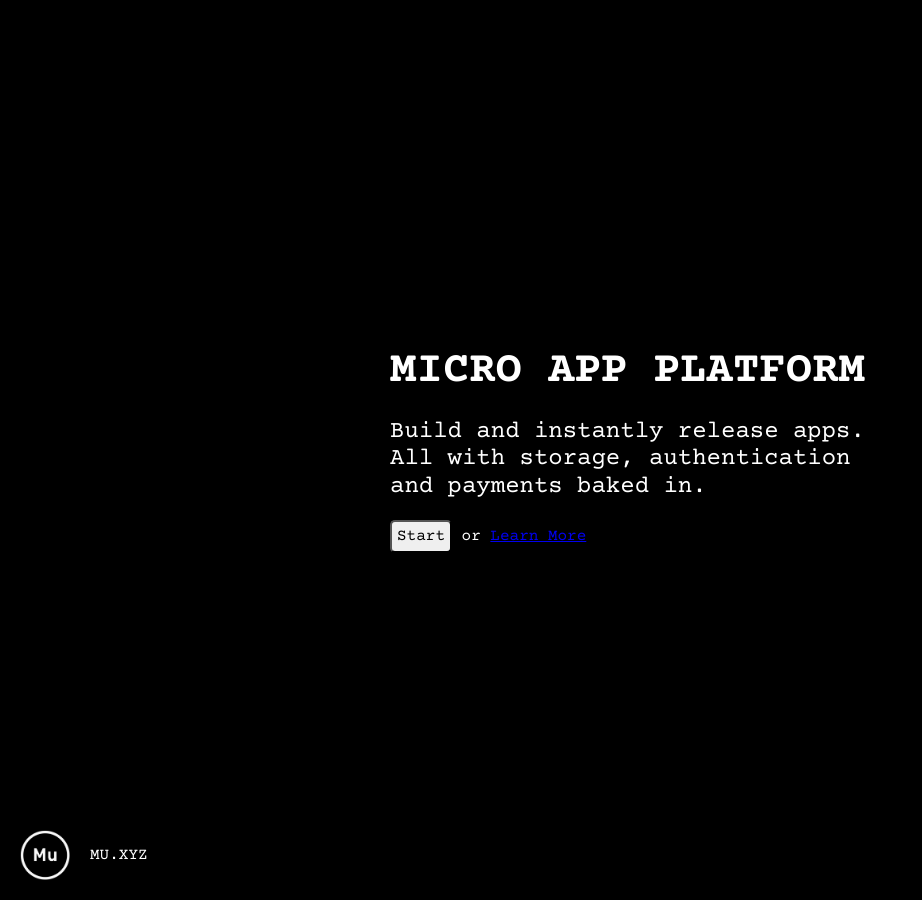
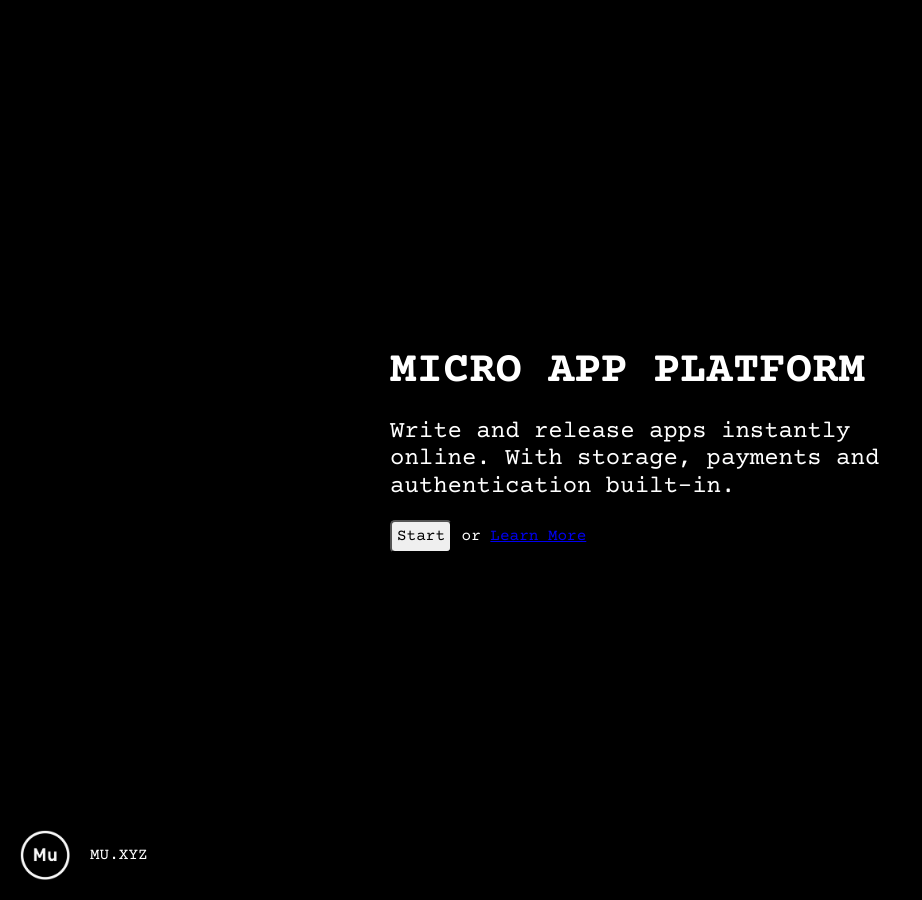
Before and after one commit to muxyz/website, a Jekyll site: the page index.html, which Jekyll copies as it is, in a window 1280 px wide. Shown: the whole page, without its empty margins (0-922 px from the left). Built offline with Jekyll 4.4.1, drawn with Linux system fonts in a browser that asks for light colours.

Commit message:
Update index.html

```diff
--- a/index.html
+++ b/index.html
@@ -20,7 +20,7 @@
     <div class="wrap">
       <div class="inner">
         <h1>Micro app platform</h1>
-        <h2>Build and instantly release apps. All with storage, authentication and payments baked in.</h2>
+        <h2>Write and release apps instantly online. With storage, payments and authentication built-in.</h2>
 	<a href="https://mu.app"><button>Start</button></a> or
 	<a href="/introduction">Learn More</a>
       </div>
```
